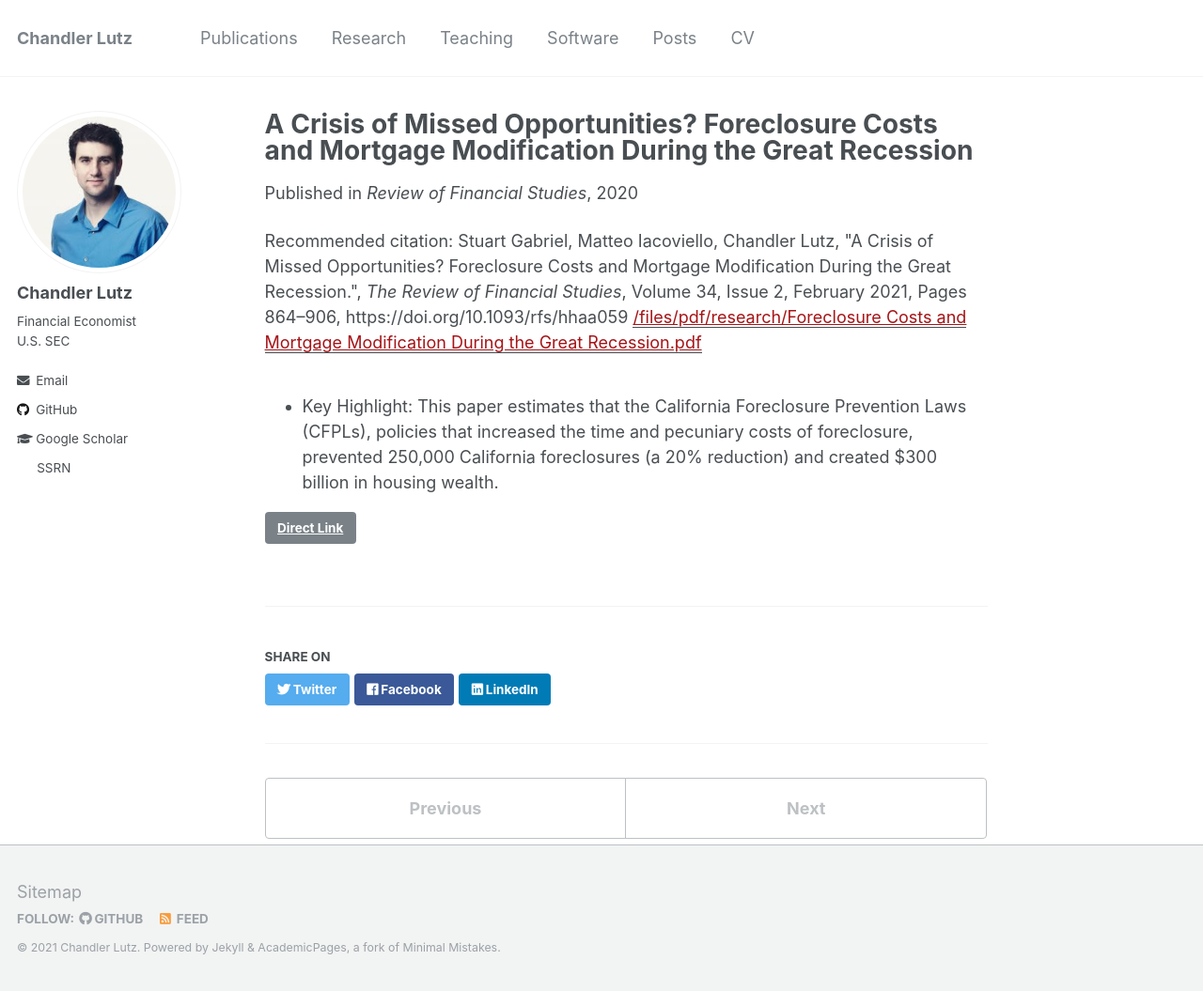
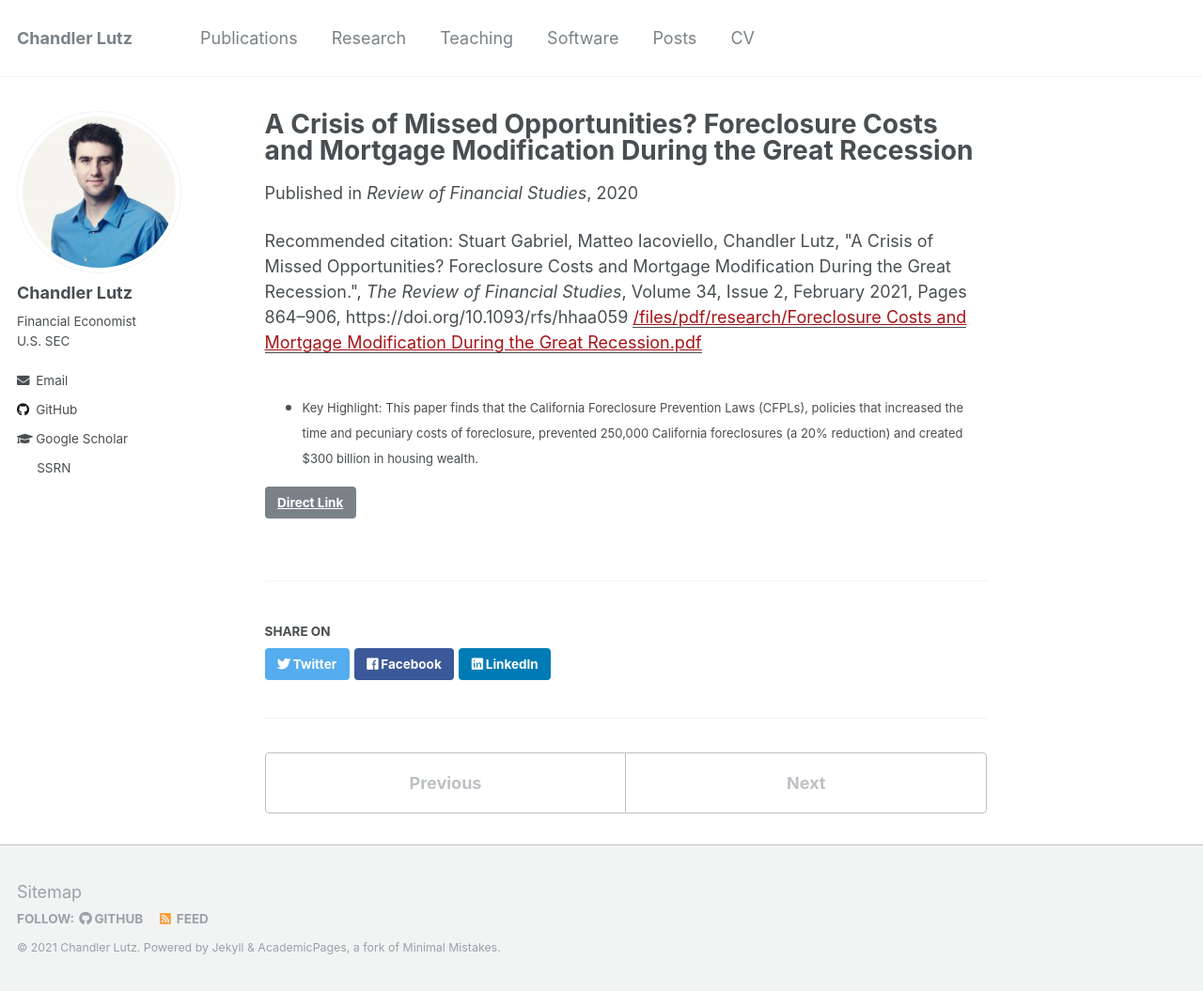
Before and after one commit to ChandlerLutz/ChandlerLutz.github.io, a Jekyll site: the page built from _publications/2021-crisis-of-missed-opportunities.md, in a window 1280 px wide and 1055 px high. Shown: the whole window at 94% size. Built offline with Jekyll 4.4.1, drawn with Linux system fonts in a browser that asks for light colours.

Commit message:
Update CFPL publication with smaller font size

```diff
--- a/_publications/2021-crisis-of-missed-opportunities.md
+++ b/_publications/2021-crisis-of-missed-opportunities.md
@@ -11,4 +11,4 @@
 citation: 'Stuart Gabriel, Matteo Iacoviello, Chandler Lutz, &quot;A Crisis of Missed Opportunities? Foreclosure Costs and Mortgage Modification During the Great Recession.&quot;, <i>The Review of Financial Studies</i>, Volume 34, Issue 2, February 2021, Pages 864–906, https://doi.org/10.1093/rfs/hhaa059'
 ---
 
-* Key Highlight: This paper estimates that the California Foreclosure Prevention Laws (CFPLs), policies that increased the time and pecuniary costs of foreclosure, prevented 250,000 California foreclosures (a 20% reduction) and created $300 billion in housing wealth.
+* <font size="2">Key Highlight: This paper finds that the California Foreclosure Prevention Laws (CFPLs), policies that increased the time and pecuniary costs of foreclosure, prevented 250,000 California foreclosures (a 20% reduction) and created $300 billion in housing wealth.</font>
```
Also changed, not shown: _pages/publications.md (+0 -2 lines).
